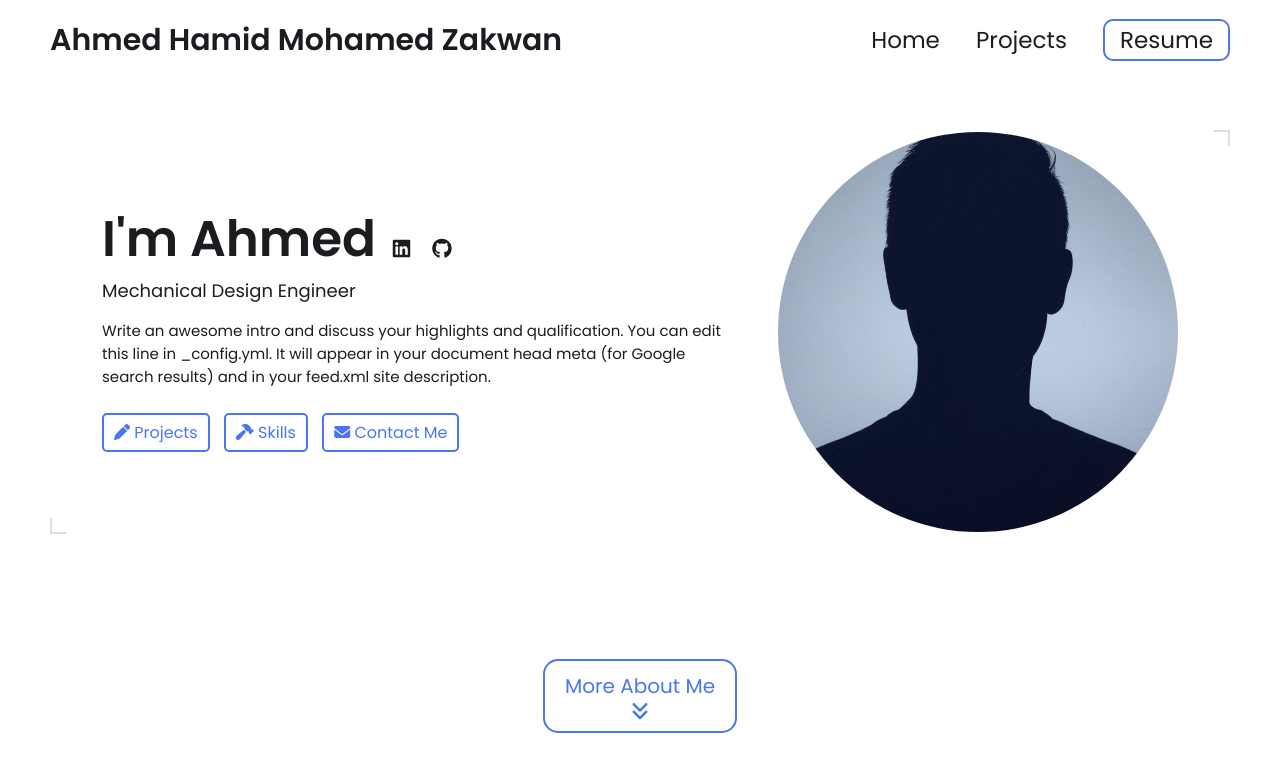
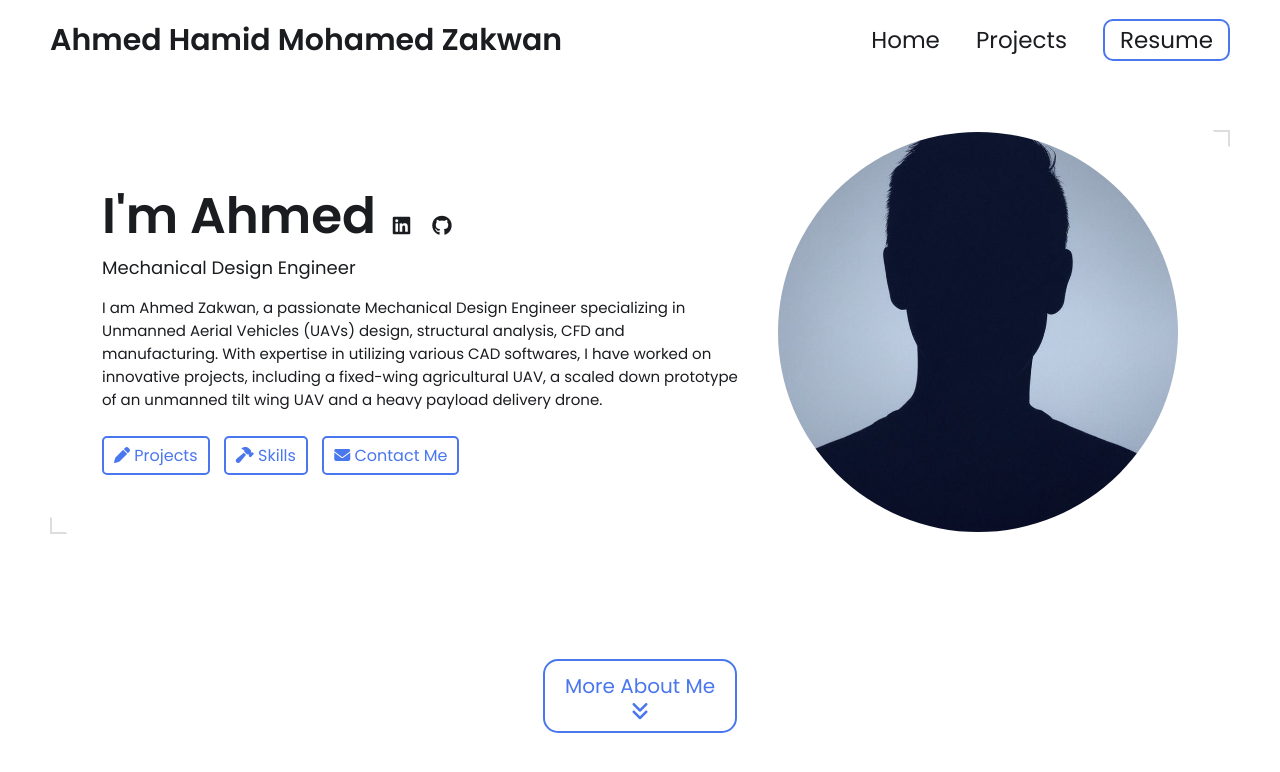
Before and after one commit to zak-ahmed1/zak-ahmed1.github.io, a Jekyll site: the page built from index.html, in a window 1280 px wide and 900 px high. Shown: the top 772 px of the window. Built offline with Jekyll 4.4.1, drawn with Linux system fonts in a browser that asks for light colours.

Commit message:
Update _config.yml

```diff
--- a/_config.yml
+++ b/_config.yml
@@ -15,9 +15,12 @@ title: Ahmed Zakwan's Portfolio # This is what shows up in the tab of the browse
 name: Ahmed Hamid Mohamed Zakwan
 headline: Mechanical Design Engineer
 description: >- # dont remove this line. this will ignore all new lines until the next section
-  Write an awesome intro and discuss your highlights and qualification. You can edit this
-  line in _config.yml. It will appear in your document head meta (for
-  Google search results) and in your feed.xml site description.
+  I am Ahmed Zakwan, a passionate Mechanical Design Engineer specializing
+  in Unmanned Aerial Vehicles (UAVs) design, structural analysis, CFD and
+  manufacturing. With expertise in utilizing various CAD softwares, I
+  have worked on innovative projects, including a fixed-wing agricultural
+  UAV, a scaled down prototype of an unmanned tilt wing UAV and a heavy
+  payload delivery drone.
 
 # Place your profile image in /assets/images/profile-image/folder and edit the file name
 profile_image: ./assets/images/profile-image/avatar.jpeg
```
